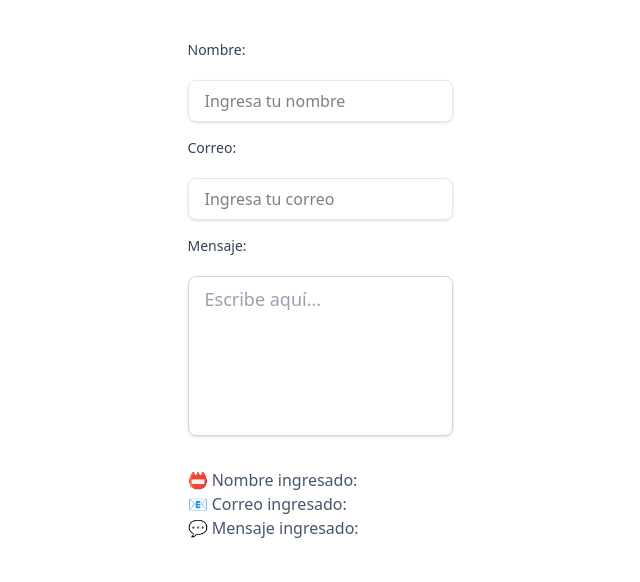
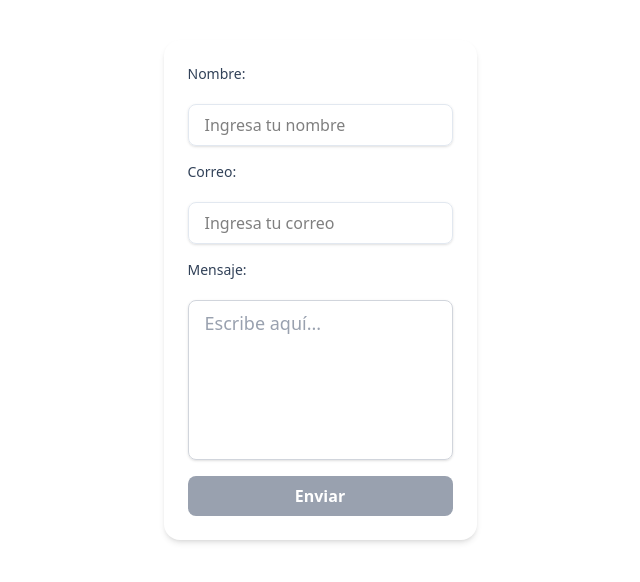
Before and after one commit to Fefemyster/formulario-contacto, a React (Vite) app: page / in a window 1280 px wide. Shown: the top 582 px of the page, without its empty margins (320-960 px from the left). Built offline with nearby package versions, Linux system fonts and the light colour scheme.

Commit message:
Moviendo los estados al  formulario para manejar los errores directamente desde ahi

```diff
--- a/src/components/formulario.tsx
+++ b/src/components/formulario.tsx
@@ -6,17 +6,83 @@ export const Formulario = () => {
   const [valorEmail, setValorEmail] = useState("");
   const [valorMensaje, setValorMensaje] = useState("");
 
+  const [errorNombre, setErrorNombre] = useState("");
+  const [errorEmail, setErrorEmail] = useState("");
+  const [errorMensaje, setErrorMensaje] = useState("");
+
+  const handleNombre = (e: React.ChangeEvent<HTMLInputElement>) => {
+    const valor = e.target.value;
+    if (!valor.trim()) setErrorNombre("El nombre es obligatorio");
+    else if (valor.length < 3)
+      setErrorNombre("Debe tener al menos 3 caracteres");
+    else setErrorNombre("");
+    setValorNombre(valor);
+  };
+
+  const handleEmail = (e: React.ChangeEvent<HTMLInputElement>) => {
+    const valor = e.target.value;
+    if (!valor.trim()) setErrorEmail("El correo es obligatorio");
+    else if (!/^[^\s@]+@[^\s@]+\.[^\s@]+$/.test(valor))
+      setErrorEmail("Correo no válido");
+    else setErrorEmail("");
+    setValorEmail(valor);
+  };
+
+  const handleMensaje = (e: React.ChangeEvent<HTMLTextAreaElement>) => {
+    const valor = e.target.value;
+    if (!valor.trim()) setErrorMensaje("El mensaje no puede estar vacío");
+    else if (valor.length < 10)
+      setErrorMensaje("Debe tener al menos 10 caracteres");
+    else setErrorMensaje("");
+    setValorMensaje(valor);
+  };
+
+  const formValido =
+    !errorNombre &&
+    !errorEmail &&
+    !errorMensaje &&
+    valorNombre &&
+    valorEmail &&
+    valorMensaje;
+
+  const handleSubmit = (e: React.FormEvent) => {
+    e.preventDefault();
+    if (!formValido) {
+      alert("❌ Corrige los errores antes de enviar.");
+      return;
+    }
+    alert("✅ Formulario enviado correctamente");
+  };
+
   return (
-    <div>
+    <form
+      onSubmit={handleSubmit}
+      className="max-w-lg mx-auto p-6 bg-white rounded-2xl shadow-md"
+    >
       <Input
         nombre={valorNombre}
         email={valorEmail}
         mensaje={valorMensaje}
-        onNombreChange={setValorNombre}
-        onEmailChange={setValorEmail}
-        onMensajeChange={setValorMensaje}
+        onNombreChange={handleNombre}
+        onEmailChange={handleEmail}
+        onMensajeChange={handleMensaje}
+        errorNombre={errorNombre}
+        errorEmail={errorEmail}
+        errorMensaje={errorMensaje}
       />
-    </div>
+
+      <button
+        type="submit"
+        disabled={!formValido}
+        className={`mt-4 w-full py-2 rounded-lg text-white font-semibold transition ${
+          formValido
+            ? "bg-indigo-600 hover:bg-indigo-700"
+            : "bg-gray-400 cursor-not-allowed"
+        }`}
+      >
+        Enviar
+      </button>
+    </form>
   );
 };
 
--- a/src/components/input.tsx
+++ b/src/components/input.tsx
@@ -2,9 +2,12 @@ interface Props {
   nombre: string; //tiene nombre independiente, evitar repetir nombre del prop
   email: string;
   mensaje: string;
-  onNombreChange: (valor: string) => void;
-  onEmailChange: (valor: string) => void;
-  onMensajeChange: (valor: string) => void;
+  onNombreChange: (e: React.ChangeEvent<HTMLInputElement>) => void;
+  onEmailChange: (e: React.ChangeEvent<HTMLInputElement>) => void;
+  onMensajeChange: (e: React.ChangeEvent<HTMLTextAreaElement>) => void;
+  errorNombre?: string;
+  errorEmail?: string;
+  errorMensaje?: string;
 }
 
 export const Input = ({
@@ -14,18 +17,12 @@ export const Input = ({
   onNombreChange,
   onEmailChange,
   onMensajeChange,
+  errorNombre,
+  errorEmail,
+  errorMensaje,
 }: Props) => {
-  const handleNombre = (e: React.ChangeEvent<HTMLInputElement>) => {
-    onNombreChange(e.target.value);
-  };
+  //Estados de error
 
-  const handleEmail = (e: React.ChangeEvent<HTMLInputElement>) => {
-    onEmailChange(e.target.value);
-  };
-
-  const handleMensaje = (e: React.ChangeEvent<HTMLTextAreaElement>) => {
-    onMensajeChange(e.target.value);
-  };
   return (
     <>
       <div className="flex flex-col gap-4">
@@ -33,24 +30,26 @@ export const Input = ({
         <input
           type="text"
           value={nombre}
-          onChange={handleNombre}
+          onChange={onNombreChange}
           placeholder="Ingresa tu nombre"
           className="w-full px-4 py-2 border border-slate-200 rounded-lg shadow-sm focus:outline-none focus:ring-2 focus:ring-indigo-500 focus:border-transparent transition"
         ></input>
+        {errorNombre && <p className="text-red-500 text-sm">{errorNombre}</p>}
         <span className="text-sm font-medium text-slate-700 mb-1">Correo:</span>
         <input
           type="text"
           value={email}
-          onChange={handleEmail}
+          onChange={onEmailChange}
           placeholder="Ingresa tu correo"
           className="w-full px-4 py-2 border border-slate-200 rounded-lg shadow-sm focus:outline-none focus:ring-2 focus:ring-indigo-500 focus:border-transparent transition"
         ></input>
+        {errorEmail && <p className="text-red-500 text-sm">{errorEmail}</p>}
         <span className="text-sm font-medium text-slate-700 mb-1">
           Mensaje:
         </span>
         <textarea
           value={mensaje}
-          onChange={handleMensaje}
+          onChange={onMensajeChange}
           placeholder="Escribe aquí..."
           className="
     w-full
@@ -74,12 +73,7 @@ export const Input = ({
     max-h-48
   "
         />
-
-        <div className="mt-4 text-slate-600">
-          <p>📛 Nombre ingresado: {nombre}</p>
-          <p>📧 Correo ingresado: {email}</p>
-          <p>💬 Mensaje ingresado: {mensaje}</p>
-        </div>
+        {errorMensaje && <p className="text-red-500 text-sm">{errorMensaje}</p>}
       </div>
     </>
   );
```
